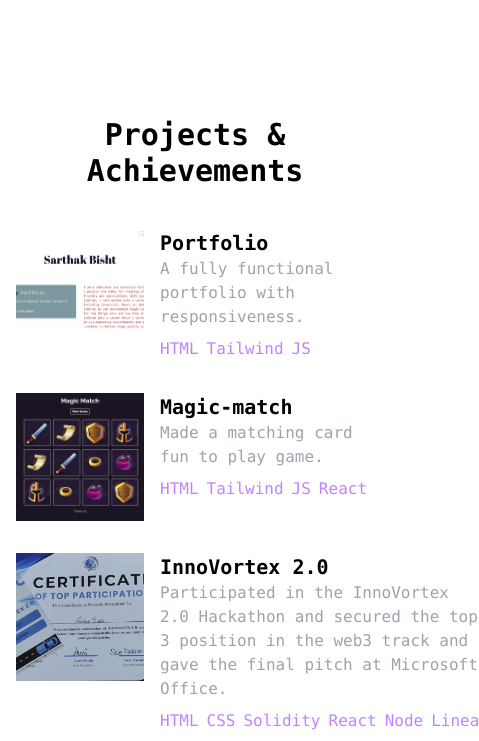
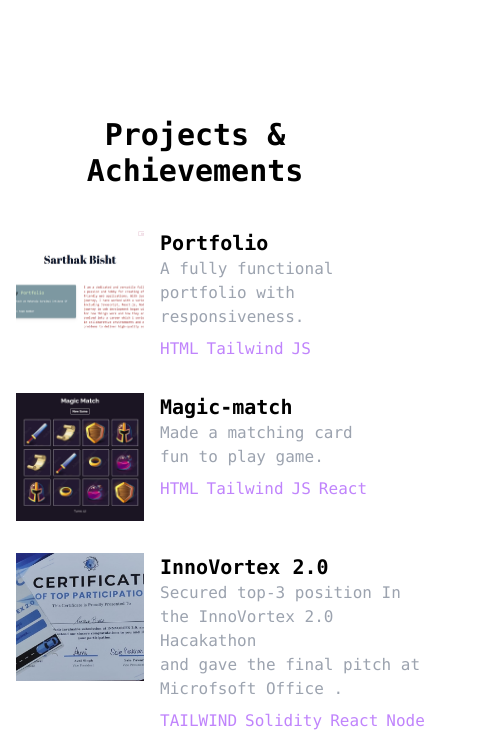
Before and after one commit to sarthakbisht111/portfolio-project, a website: page main.html in a window 390 px wide. Shown: the part 1256-1997 px from the top of the page, 479 px wide, since content can reach past the window. Drawn offline with Linux system fonts and the light colour scheme.

Commit message:
Made responsive changes

```diff
--- a/main.html
+++ b/main.html
@@ -77,7 +77,7 @@
                   <!-- {/* Social links and contact me*/} -->
                   <div class="flex gap-6">
                     <a href="#footer" class=" text-brand-pink border-2 border-brand-pink px-4 rounded inline-block">
-                        Contact Me
+                        Contact
                     </a>
                     <a href="https://github.com/sarthakbisht111" target="_blank" rel="noopener noreferrer"
                        class="hover:opacity-80 transition-opacity ">
@@ -208,18 +208,18 @@
                       <!-- Project 3 -->
                       <div class="slideInLeft flex space-x-4">
                           <img src="InnoVortex 2.0.jpg" alt="InnoVortex 2.0" class="w-32 h-32 object-cover">
-                          <div>
-                              <a href="https://www.linkedin.com/in/sarthak-bisht-67b265290/" target="_blank" rel="noopener noreferrer" class="text-xl font-semibold">InnoVortex 2.0</a>
-                              <p class="text-gray-400">Participated in the InnoVortex 2.0 Hackathon and secured the top 3 position in the web3 track and gave the final pitch at Microsoft Office.</p>
-                              <div class="flex space-x-2 mt-2 text-purple-400">
-                                  <span>HTML</span>
-                                  <span>CSS</span>
-                                  <span>Solidity</span>
-                                  <span>React</span>
-                                  <span>Node</span>
-                                  <span>Linea</span>
-                              </div>
-                          </div>
+                          <div class="overflow-hidden">
+                            <a href="https://www.linkedin.com/in/sarthak-bisht-67b265290/" target="_blank" rel="noopener noreferrer" class="text-xl font-semibold block">InnoVortex 2.0</a>
+                            <p class="text-gray-400 flex">Secured top-3 position In the InnoVortex 2.0 Hacakathon </p>
+                            <p class="text-gray-400 flex">and gave the final pitch at Microfsoft Office .</p>
+                            <div class="flex flex-wrap space-x-2 mt-2 text-purple-400">
+                                <span>TAILWIND</span>
+                                <span>Solidity</span>
+                                <span>React</span>
+                                <span>Node</span>
+                            </div>
+                        </div>
+
                       </div>
                       <!-- Project 4 -->
                       <div class="slideInRight flex space-x-4">
```
